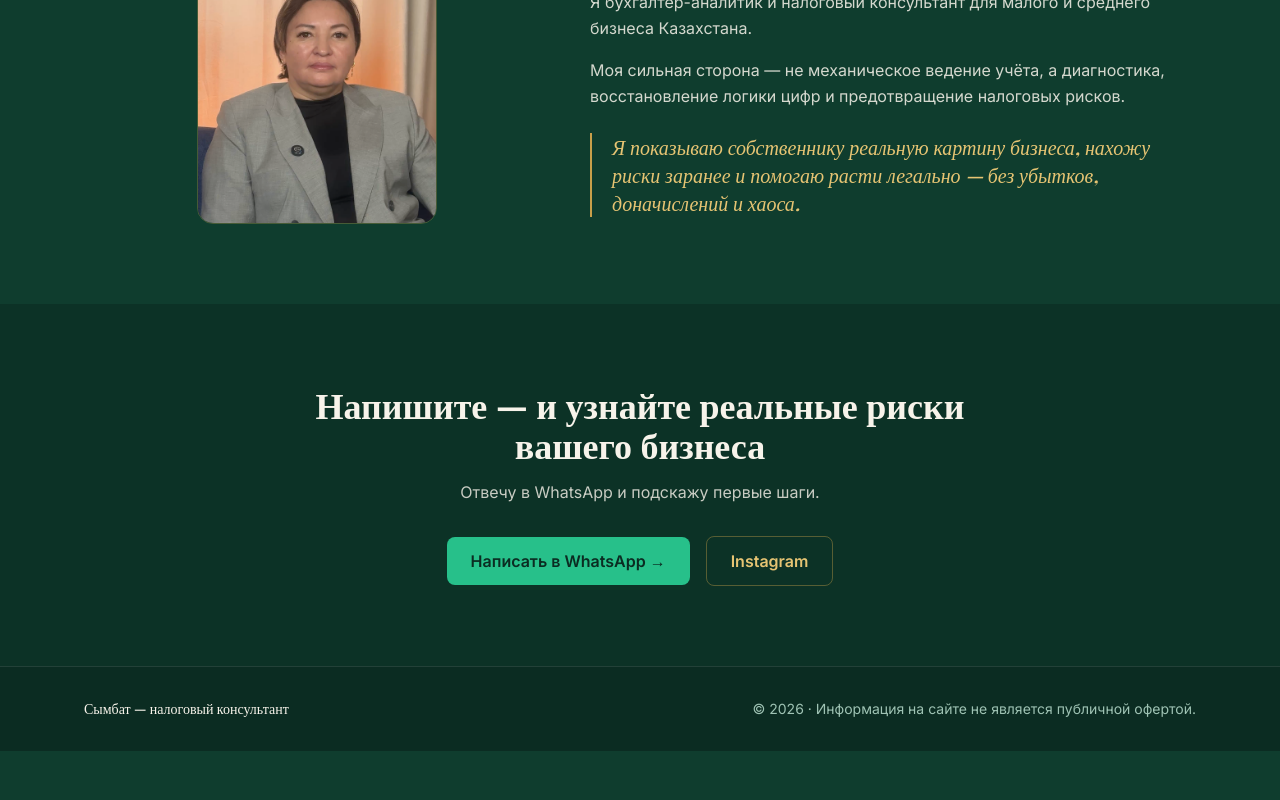
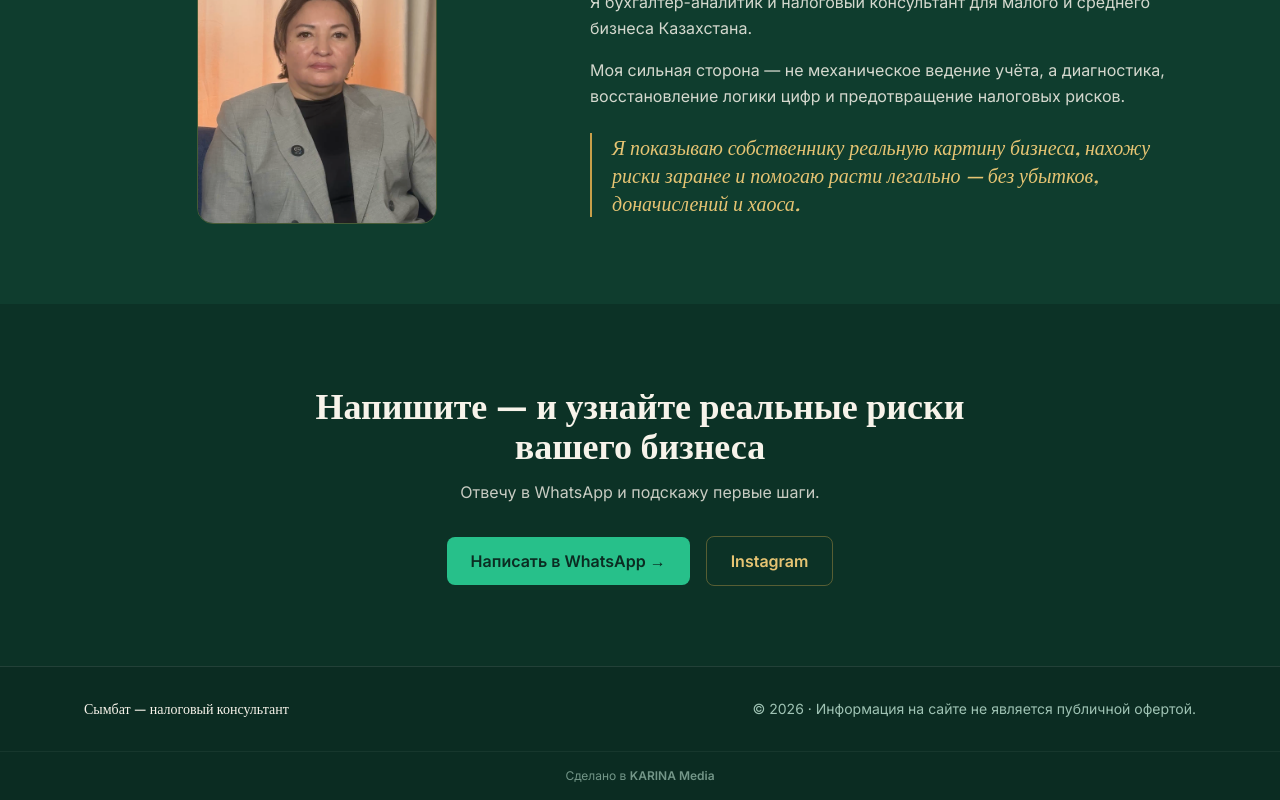
Before and after one commit to karinagroup2023-oss/symbat-website, a React (Vite) app: page / in a window 1280 px wide. Shown: the part 4046-4846 px from the top of the page. Before the commit the page ends 4797 px from the top, so only its background shows below. Built offline with nearby package versions, Linux system fonts and the light colour scheme.

Commit message:
feat: add KARINA Media credit in footer linking to work WhatsApp

```diff
--- a/src/sections/Footer.tsx
+++ b/src/sections/Footer.tsx
@@ -1,13 +1,21 @@
-import { useT } from '../i18n/LocaleContext'
+import { useLocale, useT } from '../i18n/LocaleContext'
 
 export function Footer() {
   const t = useT()
+  const { locale } = useLocale()
   return (
     <footer className="border-t border-white/10 bg-emerald-900">
       <div className="mx-auto flex max-w-6xl flex-col gap-2 px-5 py-8 text-sm text-muted sm:flex-row sm:items-center sm:justify-between">
         <span className="font-display text-cream">{t.footer.rights}</span>
         <span>© {new Date().getFullYear()} · {t.footer.disclaimer}</span>
       </div>
+      <div className="border-t border-white/5 py-4 text-center text-xs text-muted/70">
+        <a href="https://wa.me/77066567765" target="_blank" rel="noopener noreferrer"
+          className="transition hover:text-gold-light">
+          {locale === 'ru' ? 'Сделано в ' : 'KARINA Media — '}
+          <span className="font-semibold">{locale === 'ru' ? 'KARINA Media' : 'жасаған'}</span>
+        </a>
+      </div>
     </footer>
   )
 }
```
